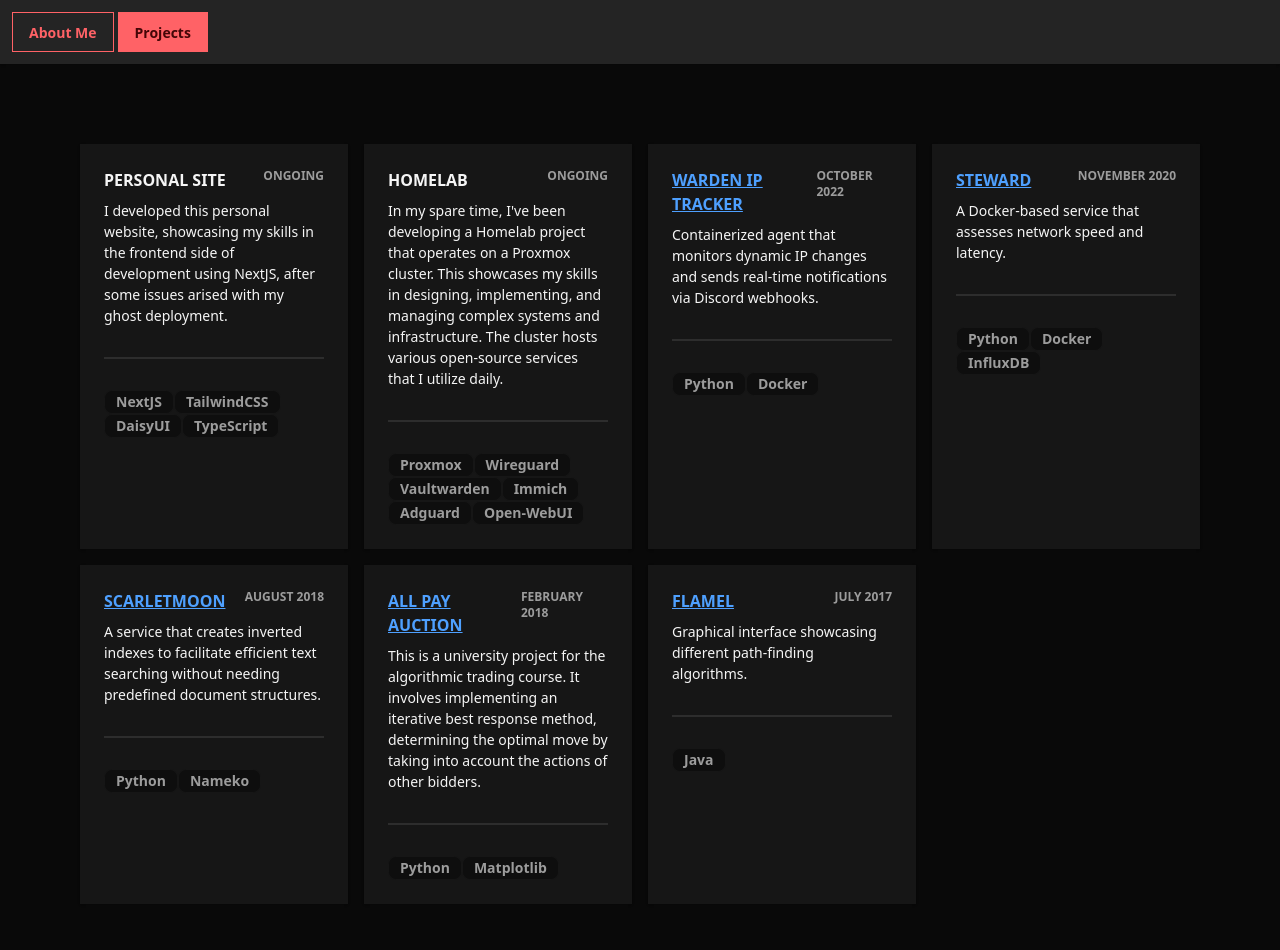
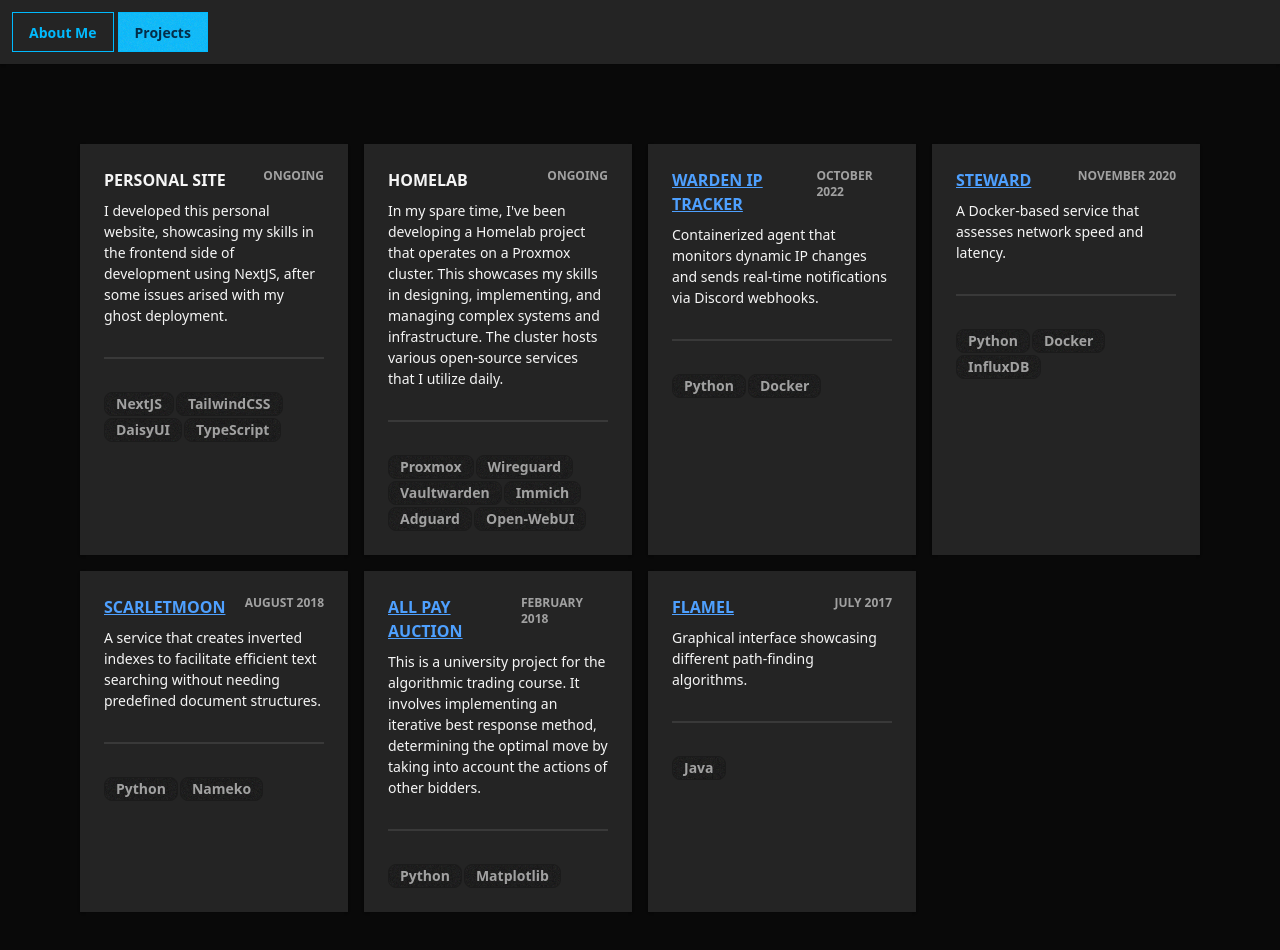
Before and after one commit to giannis-papaioannou/papaioannou.dev, a Next.js app: page /projects in a window 1280 px wide. Shown: the top 950 px of the page. Built offline with nearby package versions, Linux system fonts and the light colour scheme.

Commit message:
fix: small styling errors

```diff
--- a/app/globals.css
+++ b/app/globals.css
@@ -36,5 +36,5 @@
   --size-field: 0.25rem;
   --border: 1px;
   --depth: 0;
-  --noise: 0;
+  --noise: 1;
 }
--- a/app/projects/page.tsx
+++ b/app/projects/page.tsx
@@ -7,7 +7,7 @@ export default function Projects() {
       <NavBar active="projects"></NavBar>
 
       <div className="md:m-10 p-5 md:p-10">
-        <div className="flex-none md:grid md:grid-cols-4 md:gap-4 md:justify-center-safe">
+        <div className="flex-none md:grid md:grid-cols-2 lg:grid-cols-4 md:gap-4 md:justify-center-safe">
           <ProjectsList />
         </div>
       </div>
--- a/components/navbar.tsx
+++ b/components/navbar.tsx
@@ -24,7 +24,7 @@ export default function NavBar({ active }: { active: string }) {
         <div className="navbar-center">
           {nav_links.map((link) => (
             <a
-              className={`ml-1 btn rounded-none btn-primary ${link.name === active ? "" : "btn-outline"}`}
+              className={`ml-1 btn rounded-none btn-accent ${link.name === active ? "" : "btn-outline"}`}
               href={link.href}
               key={link.name}
             >
@@ -33,7 +33,7 @@ export default function NavBar({ active }: { active: string }) {
           ))}
         </div>
       </div>
-      <div className="flex sm:hidden dock bg-base-200">
+      <div className="flex sm:hidden dock bg-accent">
         {nav_links.map((link) => (
           <a href={link.href} className={`${link.name === active ? "dock-active" : ""} dock-item`} key={link.name}>
             {link.svg}
--- a/components/projects/projects.tsx
+++ b/components/projects/projects.tsx
@@ -7,7 +7,7 @@ export default function ProjectsList() {
     <>
       {projects.map((project) => (
         <div
-          className="card bg-base-200 shadow-sm sm:max-w-lg mt-5 sm:mt-0"
+          className="card bg-base-300 shadow-sm sm:max-w-lg mt-5 sm:mt-0"
           key={project.title}
         >
           <div className="card-body">
@@ -29,7 +29,7 @@ export default function ProjectsList() {
                 <div className="divider" />
                 <div className="text-xs font-semibold opacity-60">
                   {project.tags.map((tag) => (
-                    <div className="badge" key={tag}>
+                    <div className="badge mr-0.5 mt-0.5" key={tag}>
                       {tag}
                     </div>
                   ))}
```
Also changed, not shown: 1 other file (tests, documents, lock files or other folders).
